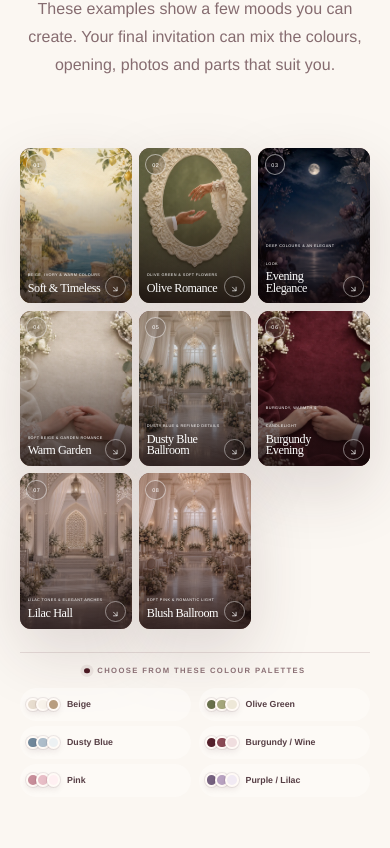
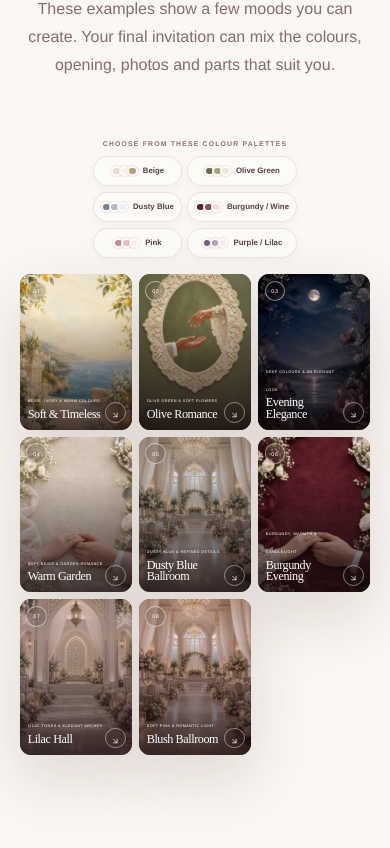
Before and after one commit to Ir-faan/Event-Invitation, a Next.js app: page / in a window 390 px wide. Shown: the part 1656-2504 px from the top of the page. Built offline with nearby package versions, Linux system fonts and the light colour scheme; no server answers.

Commit message:
Center colour palettes above template cards

```diff
--- a/app/landing-template-palette-polish.css
+++ b/app/landing-template-palette-polish.css
@@ -1,98 +1,84 @@
-/* Make the colour choices read as a light palette guide rather than another
-   invitation card. This only affects the Examples / template section. */
+/* Colour palettes sit as a compact centred strip above the invitation cards.
+   This only affects the Examples / template section. */
 
 .landing-refresh .collection {
-  grid-template-columns: minmax(0, 1fr) 12.25rem;
-  column-gap: 1.35rem;
+  display: grid;
+  grid-template-columns: 1fr;
+  row-gap: 1rem;
+}
+
+.landing-refresh .collection > .section-heading {
+  grid-column: 1;
+  grid-row: 1;
 }
 
 .landing-refresh .palette-showcase {
-  align-self: center;
-  width: 100%;
-  margin: 0;
-  padding: .2rem 0 .2rem 1.05rem;
+  grid-column: 1;
+  grid-row: 2;
+  width: min(64rem, 92%);
+  margin: 0 auto .35rem;
+  padding: 0;
   border: 0;
-  border-left: 1px solid rgba(74, 25, 34, .14);
   border-radius: 0;
   background: transparent;
   box-shadow: none;
 }
 
 .landing-refresh .palette-showcase-label {
-  position: relative;
-  margin: 0 0 .85rem;
-  padding-left: .8rem;
+  display: block;
+  width: max-content;
+  margin: 0 auto .7rem;
   color: #8a6f74;
-  text-align: left;
+  text-align: center;
+  text-transform: uppercase;
+  letter-spacing: .17em;
   font-size: .48rem;
-  letter-spacing: .18em;
-}
-
-.landing-refresh .palette-showcase-label::before {
-  content: "";
-  position: absolute;
-  left: 0;
-  top: 50%;
-  width: .34rem;
-  height: .34rem;
-  border-radius: 50%;
-  background: var(--wine);
-  box-shadow: 0 0 0 .22rem rgba(74, 25, 34, .07);
-  transform: translateY(-50%);
+  font-weight: 800;
 }
 
 .landing-refresh .palette-showcase-grid {
-  display: grid;
-  grid-template-columns: 1fr;
-  gap: .12rem;
+  display: flex;
+  align-items: center;
+  justify-content: center;
+  flex-wrap: nowrap;
+  gap: .45rem;
 }
 
 .landing-refresh .palette-pill {
-  position: relative;
-  display: grid;
-  grid-template-columns: auto minmax(0, 1fr);
+  display: inline-flex;
   align-items: center;
-  gap: .62rem;
-  min-height: 2.35rem;
-  padding: .34rem .12rem;
-  border: 0;
-  border-radius: .6rem;
-  background: transparent;
-  font-size: .61rem;
-  transition: transform .2s ease, background .2s ease;
-}
-
-.landing-refresh .palette-pill::after {
-  content: "";
-  position: absolute;
-  left: 2.85rem;
-  right: .15rem;
-  bottom: 0;
-  height: 1px;
-  background: linear-gradient(90deg, rgba(74, 25, 34, .1), transparent);
-}
-
-.landing-refresh .palette-pill:last-child::after {
-  display: none;
+  justify-content: center;
+  gap: .42rem;
+  min-width: 0;
+  min-height: 2.15rem;
+  padding: .3rem .62rem;
+  border: 1px solid rgba(74, 25, 34, .1);
+  border-radius: 999px;
+  background: rgba(255, 253, 250, .58);
+  box-shadow: 0 .25rem .75rem rgba(65, 31, 37, .035);
+  white-space: nowrap;
+  transition: transform .2s ease, border-color .2s ease, background .2s ease;
 }
 
 .landing-refresh .palette-pill:hover {
-  transform: translateX(.18rem);
-  background: rgba(255, 253, 250, .58);
+  transform: translateY(-1px);
+  border-color: rgba(74, 25, 34, .2);
+  background: rgba(255, 253, 250, .9);
 }
 
 .landing-refresh .palette-dots {
-  display: flex;
+  display: inline-flex;
   align-items: center;
-  min-width: 2.3rem;
+  flex: 0 0 auto;
 }
 
 .landing-refresh .palette-dots i {
-  width: 1rem;
-  height: 1rem;
-  margin-left: -.22rem;
+  width: .78rem;
+  height: .78rem;
+  margin-left: -.18rem;
   border: 2px solid #fffaf6;
-  box-shadow: 0 0 0 1px rgba(53, 24, 29, .08), 0 .18rem .4rem rgba(65, 31, 37, .08);
+  border-radius: 50%;
+  box-shadow: 0 0 0 1px rgba(53, 24, 29, .07);
 }
 
 .landing-refresh .palette-dots i:first-child {
@@ -100,91 +86,71 @@
 }
 
 .landing-refresh .palette-pill strong {
-  min-width: 0;
   color: #563e44;
-  font-size: .61rem;
-  line-height: 1.2;
+  font-size: .56rem;
+  line-height: 1;
+  font-weight: 700;
 }
 
-@media (max-width: 1280px) {
-  .landing-refresh .collection {
-    grid-template-columns: minmax(0, 1fr) 11.5rem;
-    column-gap: 1.1rem;
-  }
+.landing-refresh .collection-grid {
+  grid-column: 1;
+  grid-row: 3;
+  width: 100%;
+  margin-top: .15rem;
 }
 
-@media (max-width: 980px) {
-  .landing-refresh .collection {
-    grid-template-columns: 1fr;
-  }
-
+@media (max-width: 1120px) {
   .landing-refresh .palette-showcase {
-    grid-column: 1;
-    grid-row: auto;
-    align-self: auto;
-    width: min(46rem, 100%);
-    margin: .35rem auto 0;
-    padding: 1rem 0 0;
-    border-left: 0;
-    border-top: 1px solid rgba(74, 25, 34, .12);
-  }
-
-  .landing-refresh .palette-showcase-label {
-    width: max-content;
-    margin: 0 auto .8rem;
-    text-align: center;
+    width: min(48rem, 94%);
   }
 
   .landing-refresh .palette-showcase-grid {
-    grid-template-columns: repeat(3, minmax(0, 1fr));
-    gap: .35rem .75rem;
-  }
-
-  .landing-refresh .palette-pill {
-    min-height: 2.25rem;
-    padding: .3rem .42rem;
-    border-radius: 999px;
-    background: rgba(255, 253, 250, .48);
-  }
-
-  .landing-refresh .palette-pill::after {
-    display: none;
-  }
-
-  .landing-refresh .palette-pill:hover {
-    transform: translateY(-1px);
+    flex-wrap: wrap;
+    max-width: 42rem;
+    margin: 0 auto;
   }
 }
 
 @media (max-width: 620px) {
+  .landing-refresh .collection {
+    row-gap: .8rem;
+  }
+
   .landing-refresh .palette-showcase {
     width: 100%;
-    margin-top: .15rem;
-    padding-top: .85rem;
+    margin-bottom: .2rem;
+  }
+
+  .landing-refresh .palette-showcase-label {
+    margin-bottom: .55rem;
+    font-size: .43rem;
   }
 
   .landing-refresh .palette-showcase-grid {
-    grid-template-columns: repeat(2, minmax(0, 1fr)) !important;
-    gap: .32rem .45rem;
+    display: grid;
+    grid-template-columns: repeat(3, max-content) !important;
+    justify-content: center;
+    gap: .35rem;
   }
 
   .landing-refresh .palette-pill {
-    min-height: 2.05rem;
-    gap: .42rem;
-    padding: .24rem .38rem;
-    font-size: .55rem;
-  }
-
-  .landing-refresh .palette-dots {
-    min-width: 1.95rem;
+    min-height: 1.9rem;
+    gap: .32rem;
+    padding: .24rem .42rem;
   }
 
   .landing-refresh .palette-dots i {
-    width: .86rem;
-    height: .86rem;
+    width: .68rem;
+    height: .68rem;
   }
 
   .landing-refresh .palette-pill strong {
-    font-size: .55rem;
+    font-size: .49rem;
   }
 }
+
+@media (max-width: 390px) {
+  .landing-refresh .palette-showcase-grid {
+    grid-template-columns: repeat(2, max-content) !important;
+  }
+}
```
